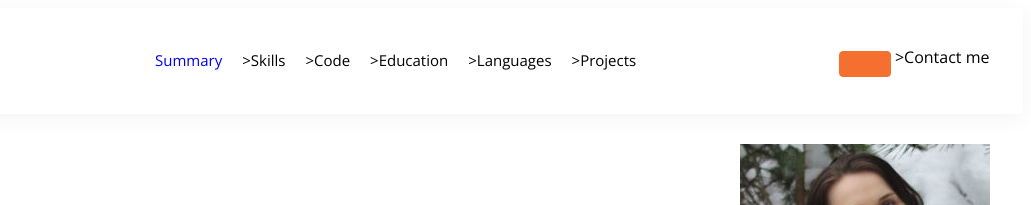
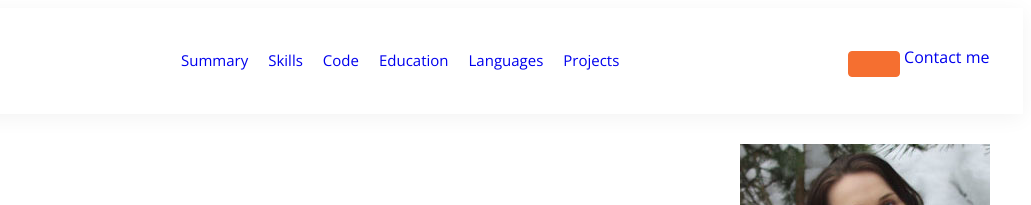
Before and after one commit to Grazhina/rsschool-cv, a website: page index.html in a window 1280 px wide. Shown: the top 205 px of the page, 249-1280 px from the left. Drawn offline with nearby package versions, Linux system fonts and the light colour scheme.

Commit message:
feat: correct links

```diff
--- a/index.html
+++ b/index.html
@@ -15,16 +15,16 @@
                     <nav class="header_navigation">
                         <ul class="navigation">
                             <li class="navigation__link"><a href="#tools" style="text-decoration: none">Summary</a></li>
-                            <li class="navigation__link"><a href="#skills" style="text-decoration: none"></a>>Skills</a></li>
-                            <li class="navigation__link"><a href="#code" style="text-decoration: none"></a>>Code</a></li>
-                            <li class="navigation__link"><a href="#education" style="text-decoration: none"></a>>Education</a></li>
-                            <li class="navigation__link"><a href="#languages" style="text-decoration: none"></a>>Languages</a></li>
-                            <li class="navigation__link"><a href="#projects" style="text-decoration: none"></a>>Projects</a></li>
+                            <li class="navigation__link"><a href="#skills" style="text-decoration: none">Skills</a></li>
+                            <li class="navigation__link"><a href="#code" style="text-decoration: none">Code</a></li>
+                            <li class="navigation__link"><a href="#education" style="text-decoration: none">Education</a></li>
+                            <li class="navigation__link"><a href="#languages" style="text-decoration: none">Languages</a></li>
+                            <li class="navigation__link"><a href="#projects" style="text-decoration: none">Projects</a></li>
                             </ul>
                     </nav>
                     <div class="header__button">
                         <button class="button button_colored" type="button"></button>
-                        <a href="#contact-me" style="text-decoration: none"></a>>Contact me</a>
+                        <a href="#contact-me" style="text-decoration: none">Contact me</a>
                     </div>
                 </div>
             </header>
```
